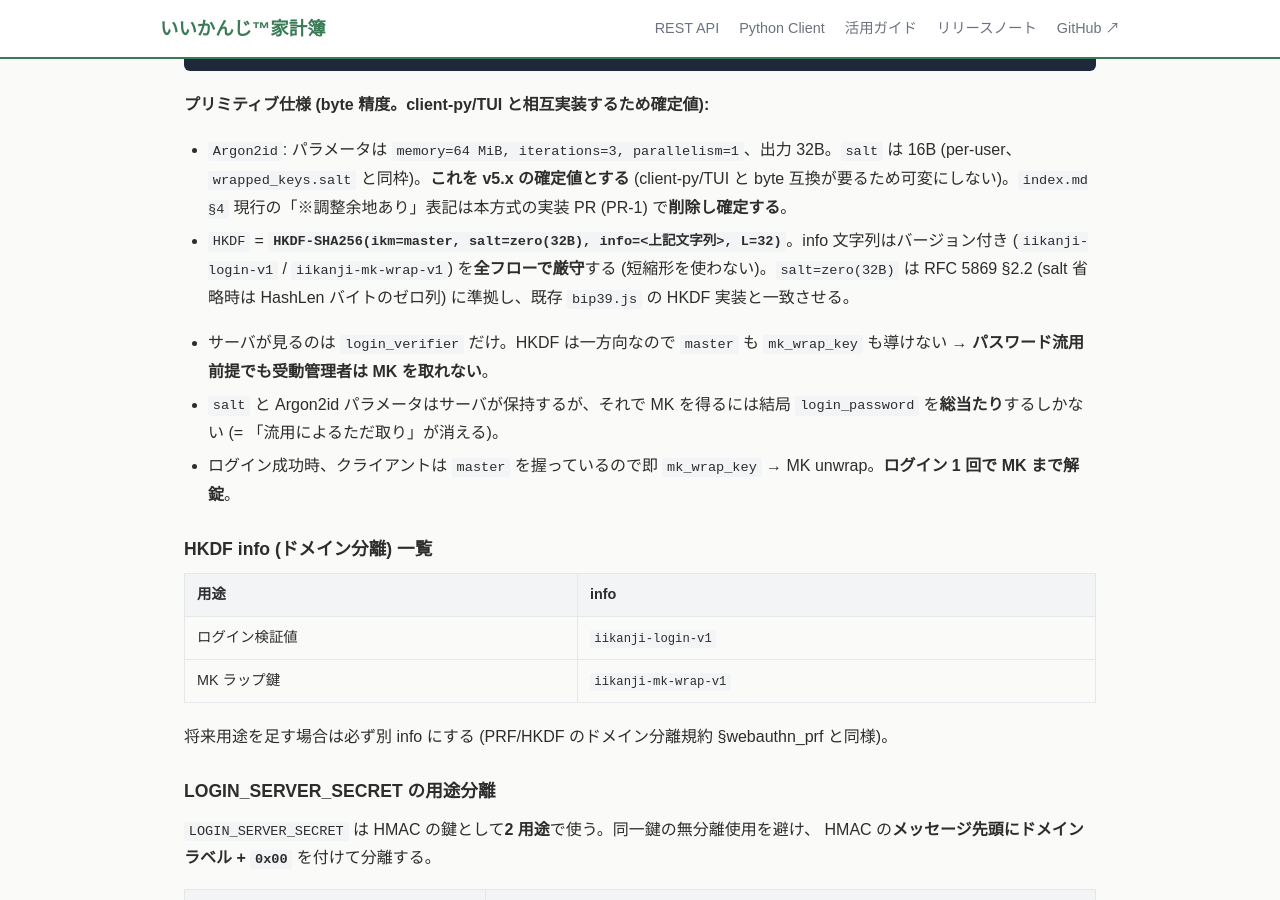
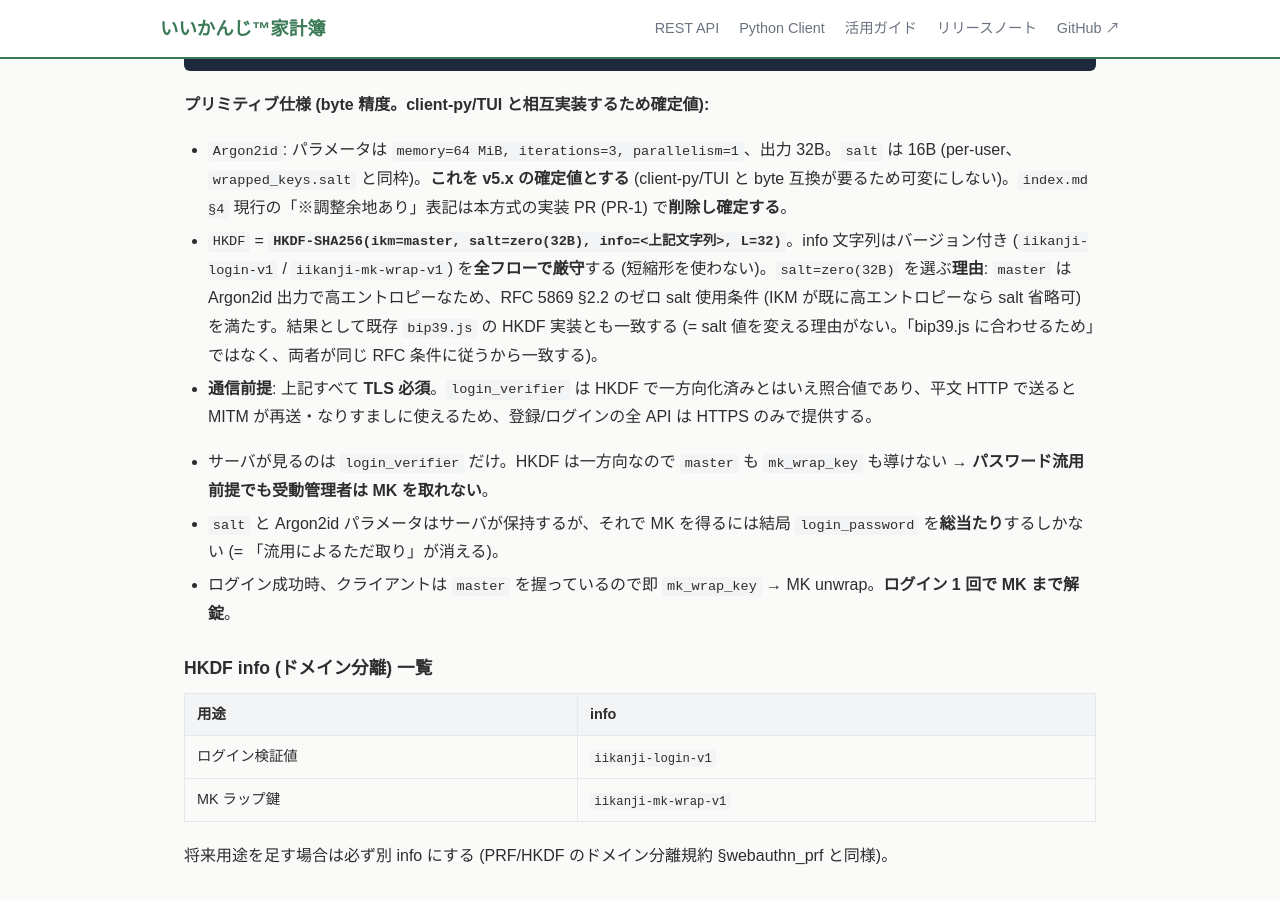
Before and after one commit to nananek/iikanji-kakeibo, a Jekyll site: the page built from docs/v5-e2ee/login-derived-mk.md, in a window 1280 px wide and 900 px high, scrolled down 891 px. Built offline with Jekyll 4.4.1, drawn with Linux system fonts in a browser that asks for light colours; our own code applies the rules of GitHub Pages for plain Markdown files; some of the changed text lies outside the part shown.

Commit message:
docs(e2ee): ログイン由来MK設計 レビュー4巡目を反映 (#385)
PR #386 review (4巡目) 対応:
- NG-1: HKDF salt=zero の根拠を正す。IKM(master=Argon2id出力)が高エントロピー
  なので RFC 5869 §2.2 のゼロ salt 条件を満たす、が一次理由。bip39.js との一致は
  「結果」であって理由ではない旨を明記 (誤実装防止)。
- NG-2: index.md 確定事項テーブル冒頭に前方参照 NOTE を追加 (鍵管理主軸は
  login-derived-mk.md で改訂中・PR-3 で §2/§10 更新予定)。
- NG-3: §7.1 に実装者注を追加 (method='passphrase' の CHECK 値は不変だが派生元が
  ログインパスワードに変わる)。
- 補足: TLS 必須前提を §2 に明記。

Co-Authored-By: Claude Opus 4.8 <noreply@anthropic.com>

```diff
--- a/docs/v5-e2ee/login-derived-mk.md
+++ b/docs/v5-e2ee/login-derived-mk.md
@@ -32,7 +32,8 @@ mk_wrap_key    = HKDF(master, info="iikanji-mk-wrap-v1")   # ← サーバに送
 
 **プリミティブ仕様 (byte 精度。client-py/TUI と相互実装するため確定値):**
 - `Argon2id`: パラメータは `memory=64 MiB, iterations=3, parallelism=1`、出力 32B。`salt` は 16B (per-user、`wrapped_keys.salt` と同枠)。**これを v5.x の確定値とする** (client-py/TUI と byte 互換が要るため可変にしない)。`index.md §4` 現行の「※調整余地あり」表記は本方式の実装 PR (PR-1) で**削除し確定する**。
-- `HKDF` = **`HKDF-SHA256(ikm=master, salt=zero(32B), info=<上記文字列>, L=32)`**。info 文字列はバージョン付き (`iikanji-login-v1` / `iikanji-mk-wrap-v1`) を**全フローで厳守**する (短縮形を使わない)。`salt=zero(32B)` は RFC 5869 §2.2 (salt 省略時は HashLen バイトのゼロ列) に準拠し、既存 `bip39.js` の HKDF 実装と一致させる。
+- `HKDF` = **`HKDF-SHA256(ikm=master, salt=zero(32B), info=<上記文字列>, L=32)`**。info 文字列はバージョン付き (`iikanji-login-v1` / `iikanji-mk-wrap-v1`) を**全フローで厳守**する (短縮形を使わない)。`salt=zero(32B)` を選ぶ**理由**: `master` は Argon2id 出力で高エントロピーなため、RFC 5869 §2.2 のゼロ salt 使用条件 (IKM が既に高エントロピーなら salt 省略可) を満たす。結果として既存 `bip39.js` の HKDF 実装とも一致する (= salt 値を変える理由がない。「bip39.js に合わせるため」ではなく、両者が同じ RFC 条件に従うから一致する)。
+- **通信前提**: 上記すべて **TLS 必須**。`login_verifier` は HKDF で一方向化済みとはいえ照合値であり、平文 HTTP で送ると MITM が再送・なりすましに使えるため、登録/ログインの全 API は HTTPS のみで提供する。
 
 - サーバが見るのは `login_verifier` だけ。HKDF は一方向なので `master` も
   `mk_wrap_key` も導けない → **パスワード流用前提でも受動管理者は MK を取れない**。
@@ -182,6 +183,10 @@ OPAQUE (aPAKE) を使えば「サーバは salt 相当も見ない + 列挙耐
   **注**: `index.md §2 / §10` は現状「パスフレーズ (フォールバック)」= 別途設定する
   passphrase として記述しており、本方式での意味変化 (= ログインパスワード由来) は
   **PR-3 で `index.md` を更新して反映**する (それまでは本設計書が正)。
+  > ⚠️ **実装者注**: `wrapped_keys.method='passphrase'` の **CHECK 制約値自体は不変**だが、
+  > その wrapped_key の「元になる認証情報」が本方式 (PR-3 以降) では**ログインパスワード**に
+  > 変わる (鍵派生ロジックの変更)。`index.md §10.1` を読んで従来の「別途設定したパスフレーズ」
+  > として実装しないこと。
 - 破壊的変更可のため既存ユーザーはクリーン再作成 (段階移行不要)。
 
 ### 7.2 `passkey_only_login` ユーザーの扱い
```
Also changed, not shown: docs/v5-e2ee/index.md (+5 -0 lines).
